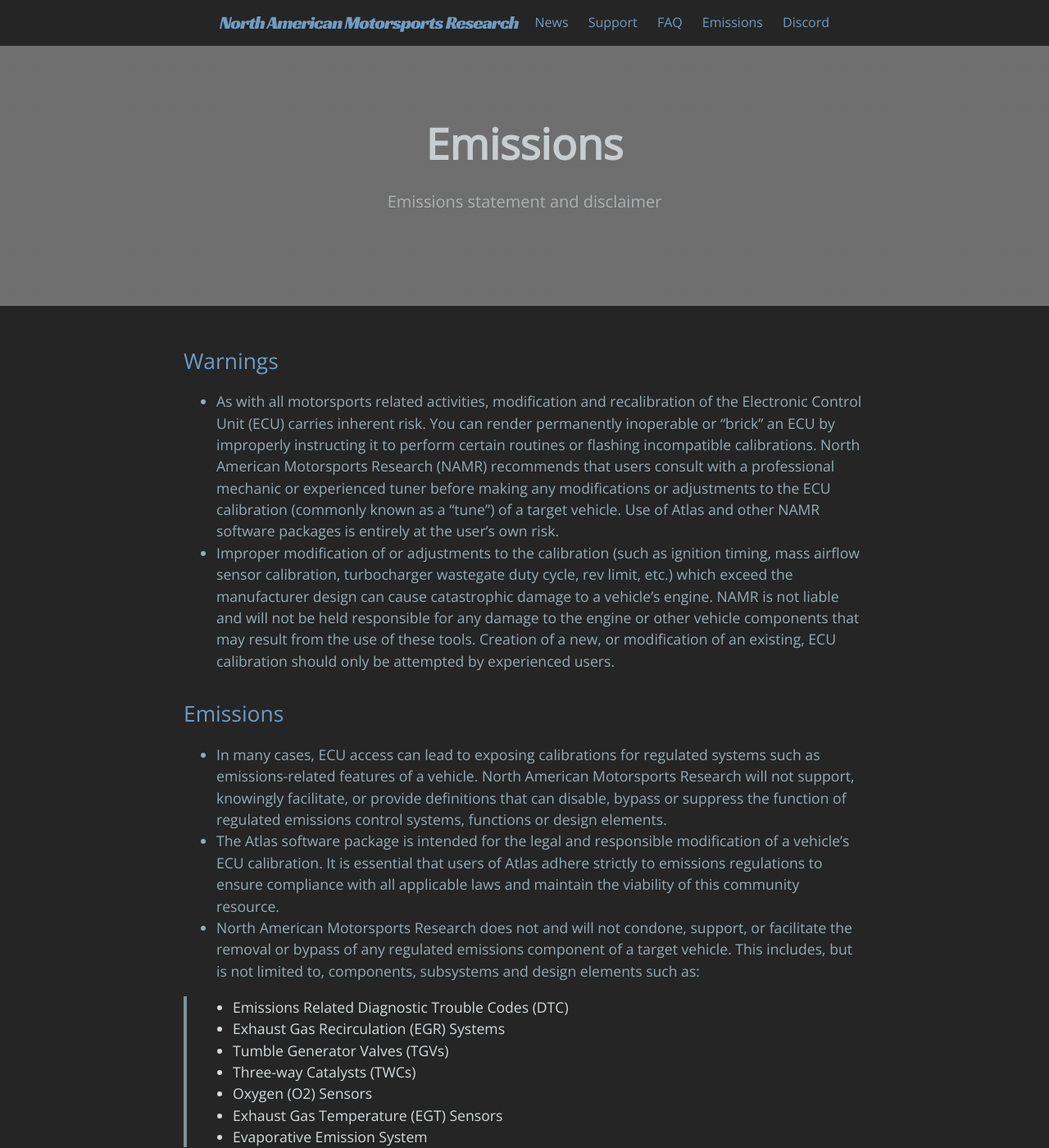
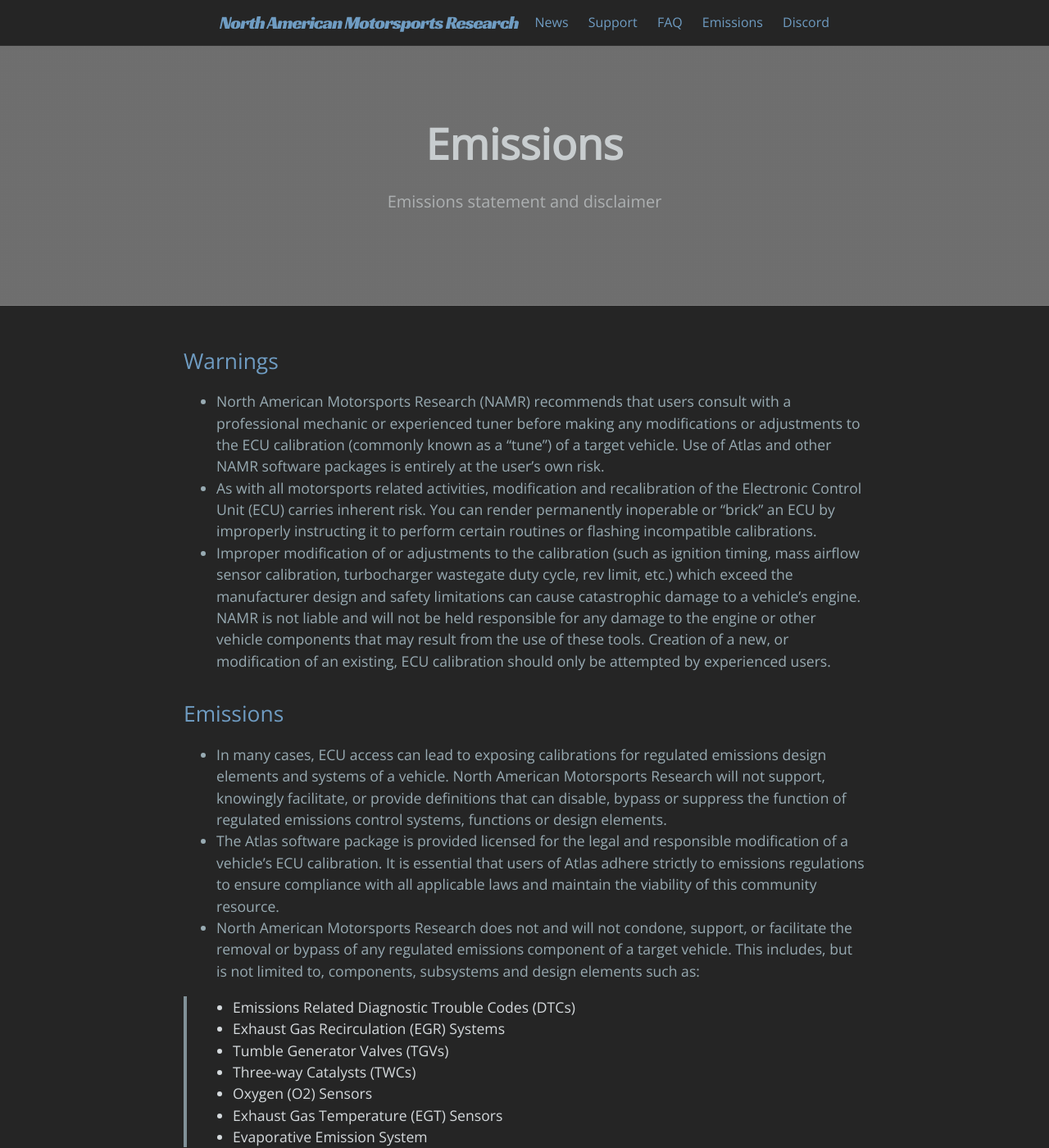
Before and after one commit to atlas-tuning/atlas-public, a Jekyll site: the page built from docs/emissions.md, in a window 1280 px wide and 1400 px high. Shown: the whole window at 82% size. Built offline with Jekyll 4.4.1, drawn with Linux system fonts in a browser that asks for light colours.

Commit message:
Proof changes

```diff
--- a/docs/emissions.md
+++ b/docs/emissions.md
@@ -8,15 +8,16 @@
 ---
 
 ## Warnings
-* As with all motorsports related activities, modification and recalibration of the Electronic Control Unit (ECU) carries inherent risk. You can render permanently inoperable or "brick" an ECU by improperly instructing it to perform certain routines or flashing incompatible calibrations. North American Motorsports Research (NAMR) recommends that users consult with a professional mechanic or experienced tuner before making any modifications or adjustments to the ECU calibration (commonly known as a "tune") of a target vehicle. Use of Atlas and other NAMR software packages is entirely at the user's own risk.
-* Improper modification of or adjustments to the calibration (such as ignition timing, mass airflow sensor calibration, turbocharger wastegate duty cycle, rev limit, etc.) which exceed the manufacturer design can cause catastrophic damage to a vehicle's engine. NAMR is not liable and will not be held responsible for any damage to the engine or other vehicle components that may result from the use of these tools. Creation of a new, or modification of an existing, ECU calibration should only be attempted by experienced users.
+* North American Motorsports Research (NAMR) recommends that users consult with a professional mechanic or experienced tuner before making any modifications or adjustments to the ECU calibration (commonly known as a "tune") of a target vehicle. Use of Atlas and other NAMR software packages is entirely at the user's own risk.
+* As with all motorsports related activities, modification and recalibration of the Electronic Control Unit (ECU) carries inherent risk. You can render permanently inoperable or "brick" an ECU by improperly instructing it to perform certain routines or flashing incompatible calibrations.
+* Improper modification of or adjustments to the calibration (such as ignition timing, mass airflow sensor calibration, turbocharger wastegate duty cycle, rev limit, etc.) which exceed the manufacturer design and safety limitations can cause catastrophic damage to a vehicle's engine. NAMR is not liable and will not be held responsible for any damage to the engine or other vehicle components that may result from the use of these tools. Creation of a new, or modification of an existing, ECU calibration should only be attempted by experienced users.
 
 ## Emissions
-* In many cases, ECU access can lead to exposing calibrations for regulated systems such as emissions-related features of a vehicle. North American Motorsports Research will not support, knowingly facilitate, or provide definitions that can disable, bypass or suppress the function of regulated emissions control systems, functions or design elements.
-* The Atlas software package is intended for the legal and responsible modification of a vehicle’s ECU calibration. It is essential that users of Atlas adhere strictly to emissions regulations to ensure compliance with all applicable laws and maintain the viability of this community resource.
+* In many cases, ECU access can lead to exposing calibrations for regulated emissions design elements and systems of a vehicle. North American Motorsports Research will not support, knowingly facilitate, or provide definitions that can disable, bypass or suppress the function of regulated emissions control systems, functions or design elements.
+* The Atlas software package is provided licensed for the legal and responsible modification of a vehicle’s ECU calibration. It is essential that users of Atlas adhere strictly to emissions regulations to ensure compliance with all applicable laws and maintain the viability of this community resource.
 * North American Motorsports Research does not and will not condone, support, or facilitate the removal or bypass of any regulated emissions component of a target vehicle. This includes, but is not limited to, components, subsystems and design elements such as:
 
-> - Emissions Related Diagnostic Trouble Codes (DTC)
+> - Emissions Related Diagnostic Trouble Codes (DTCs)
 > - Exhaust Gas Recirculation (EGR) Systems
 > - Tumble Generator Valves (TGVs)
 > - Three-way Catalysts (TWCs)
```
